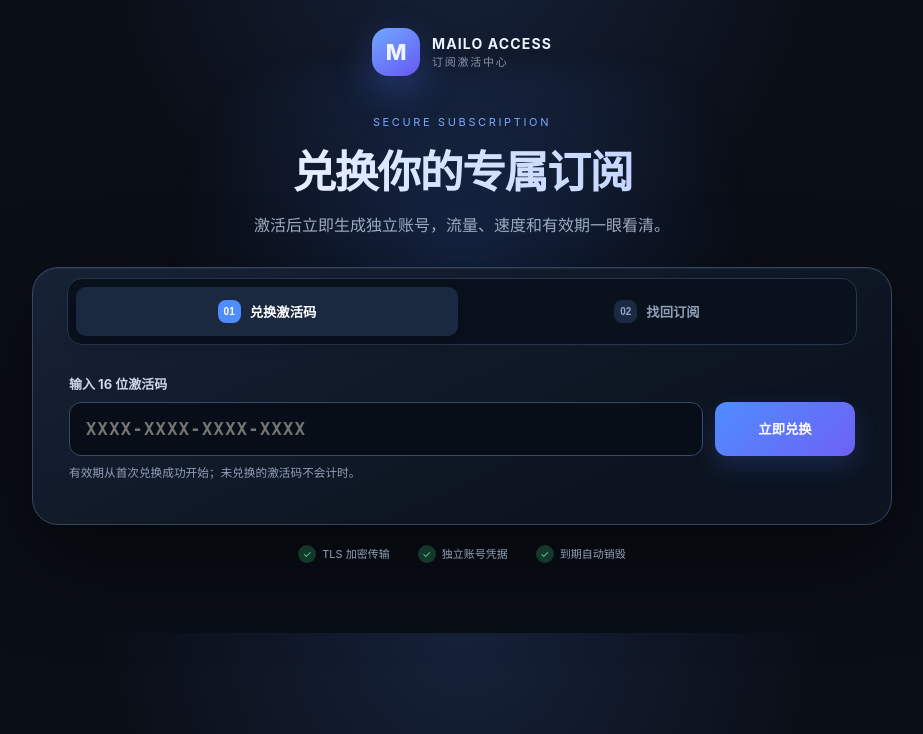
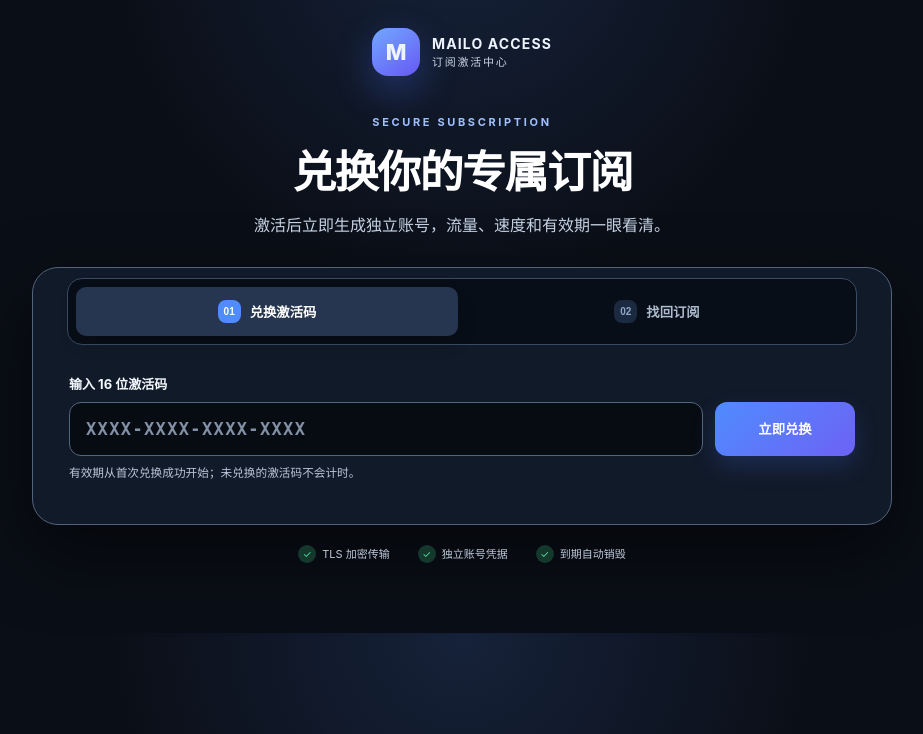
Before and after one commit to 8100996-afk/Proxy-UK-wificall, a Flask app: page /redeem in a window 1280 px wide. Shown: the part 66-800 px from the top of the page, without its empty margins (178-1101 px from the left). Run offline with Flask 3, Linux system fonts and the light colour scheme; parts of the project's set-up code (start-up, migrations or seed data) failed here and were passed over.

Commit message:
Improve activation page contrast

```diff
--- a/proxy_panel/static/pages.css
+++ b/proxy_panel/static/pages.css
@@ -349,3 +349,6 @@ select {width:100%;background:#0b111b;color:var(--text);border:1px solid #34425a
 .result-metrics{gap:12px;margin:22px 0}.result-metrics>div{padding:17px 12px;border:1px solid #26364c;background:linear-gradient(145deg,#0d1725,#09111c)}.result-metrics b{font-size:29px;line-height:1.2}.quota-panel{padding:20px;border:1px solid #285743;border-radius:16px;background:linear-gradient(135deg,#0e2b21,#0b1a18);box-shadow:0 14px 40px #0003}.quota-title{display:flex;align-items:center;justify-content:space-between}.quota-title>div{display:grid;gap:2px}.quota-title span,.quota-title small,.quota-legend{color:#8bbca9}.quota-title strong{font-size:30px}.quota-title>b{font-size:17px;color:#65efb2}.quota-track,.validity-track{height:10px;margin:14px 0 9px;border-radius:20px;background:#06110d;overflow:hidden;box-shadow:0 1px 0 #ffffff0a inset}.quota-track i,.validity-track i{display:block;height:100%;border-radius:inherit;background:linear-gradient(90deg,#22b979,#65efb2);box-shadow:0 0 18px #2fd18b66}.quota-legend{display:flex;justify-content:space-between;font-size:12px}
 .validity-panel{margin-top:14px;padding:16px 18px;border:1px solid #2d3d55;border-radius:14px;background:#0a121e}.validity-panel>div:first-child{display:flex;justify-content:space-between}.validity-panel span,.validity-panel small{color:#8799b2}.validity-panel>small{display:block}.validity-track{height:6px;background:#172235;margin:11px 0 8px}.validity-track i{background:linear-gradient(90deg,#557fea,#8caeff);box-shadow:none}.validity-panel.pending{display:grid;gap:4px}.validity-panel.pending>div{display:flex;justify-content:space-between}.subscription-link{margin-top:20px;padding:18px;border:1px solid #2d405b;border-radius:15px;background:#09111d}.subscription-link>div{display:flex;justify-content:space-between;align-items:center}.subscription-link>div span{color:#dce8fa;font-weight:700}.subscription-link code{margin-top:10px;border:1px solid #223149;color:#bcd2f6}.result-actions{grid-template-columns:1.2fr 1fr 1fr}.result-actions button{border-radius:11px}.pending-tip{margin-top:16px;padding:14px;border:1px solid #5b4826;border-radius:12px;background:#302716;color:#f2ce83}.redeem-trust span{display:flex;align-items:center;gap:6px}.redeem-trust i{display:grid;place-items:center;width:18px;height:18px;border-radius:50%;background:#14382c;color:#57dfa5;font-style:normal;font-size:10px}
 @media(max-width:600px){.redeem-page{margin-top:0}.redeem-brand{margin-bottom:26px}.redeem-hero h1{font-size:32px}.redeem-hero p{font-size:14px}.redeem-card{padding:8px 16px 22px;border-radius:20px}.redeem-tabs{margin-bottom:20px}.redeem-tabs button{font-size:12px}.result-head{align-items:flex-start}.result-head h2{font-size:21px}.result-metrics{grid-template-columns:1fr 1fr 1fr;gap:6px}.result-metrics>div{padding:12px 5px}.result-metrics b{font-size:21px}.quota-title strong{font-size:25px}.result-actions{grid-template-columns:1fr}.subscription-link>div{display:grid;gap:2px}.redeem-trust{font-size:10px}}
+
+/* High-contrast public page: avoid faint gradients on mobile displays. */
+.redeem-page:before{display:none}.redeem-hero h1{background:none;-webkit-background-clip:initial;-webkit-text-fill-color:#fff;color:#fff;text-shadow:none}.redeem-hero p,.redeem-brand span{color:#c6d2e3}.redeem-card{background:#111a28;border-color:#52637c;box-shadow:0 28px 70px #0008}.redeem-tabs{background:#080e17;border-color:#3a4b64}.redeem-tabs button{color:#aebcd0}.redeem-tabs button.active{color:#fff;background:#263650}.redeem-pane label{color:#f4f8ff}.redeem-pane small,.result-head>div>span,.result-head>div>small,.result-metrics span,.result-metrics small,.validity-panel span,.validity-panel small,.subscription-link small{color:#bac7d9}.result-metrics>div,.validity-panel,.subscription-link{background:#0a111c;border-color:#3b4b62}.quota-panel{background:#0c261d;border-color:#3a7b61}.quota-title span,.quota-title small,.quota-legend{color:#b4d8c9}.redeem-trust{color:#bdc9da}.eyebrow{color:#9fc0ff;font-weight:700}.code-entry input{color:#fff;background:#070c13;border-color:#536681}.code-entry input::placeholder{color:#8291a6}.subscription-link code{color:#d3e2fb;background:#050a11}
--- a/proxy_panel/templates/base.html
+++ b/proxy_panel/templates/base.html
@@ -5,7 +5,7 @@
   <meta name="viewport" content="width=device-width, initial-scale=1">
   <title>{% block title %}Proxy Panel{% endblock %}</title>
   <link rel="stylesheet" href="{{ url_for('static', filename='style.css') }}">
-  <link rel="stylesheet" href="{{ url_for('static', filename='pages.css') }}?v=20261030-6">
+  <link rel="stylesheet" href="{{ url_for('static', filename='pages.css') }}?v=20261030-7">
 </head>
 <body>
   <header>
```
